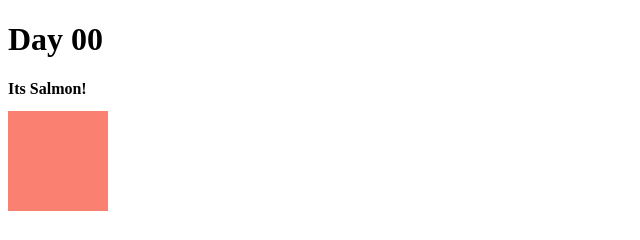
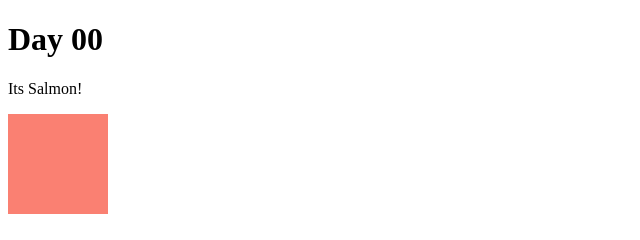
Before and after one commit to jamt23/web-basics, a plain HTML site: page challenges/day-00/index.html in a window 1280 px wide. Shown: the full height of the page, 0-640 px from the left. Drawn offline with Linux system fonts and the light colour scheme.

Commit message:
Changed h2 to a paragraph

```diff
--- a/challenges/day-00/index.html
+++ b/challenges/day-00/index.html
@@ -8,7 +8,7 @@
 </head>
 <body>
     <h1>Day 00</h1>
-    <h2 style="font-size: 1rem">Its Salmon!</font></h2>
+    <p>Its Salmon!</p>
     <div style="height:100px;width:100px;background-color:salmon">
 <div>
 
```
Also changed, not shown: 1 other file.
